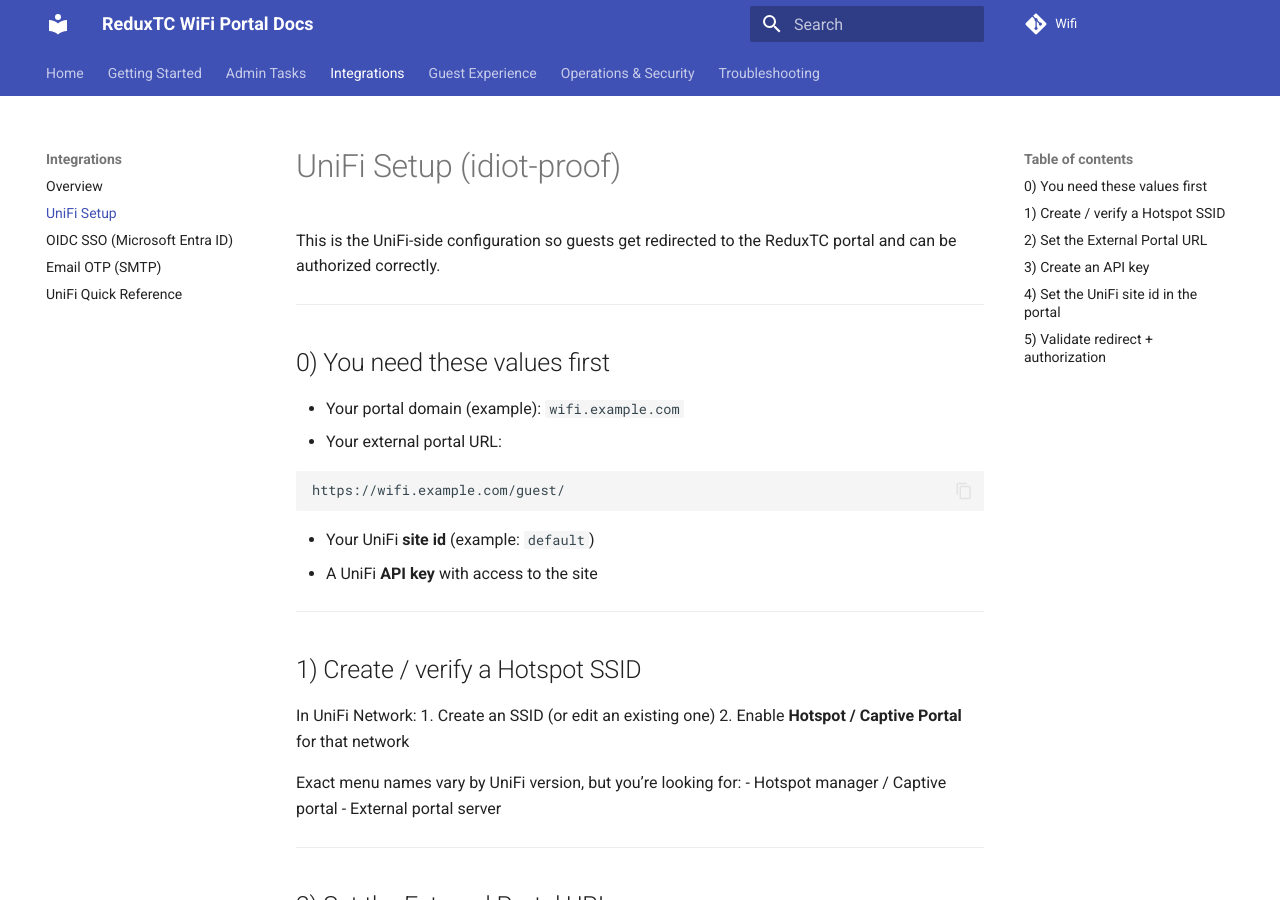
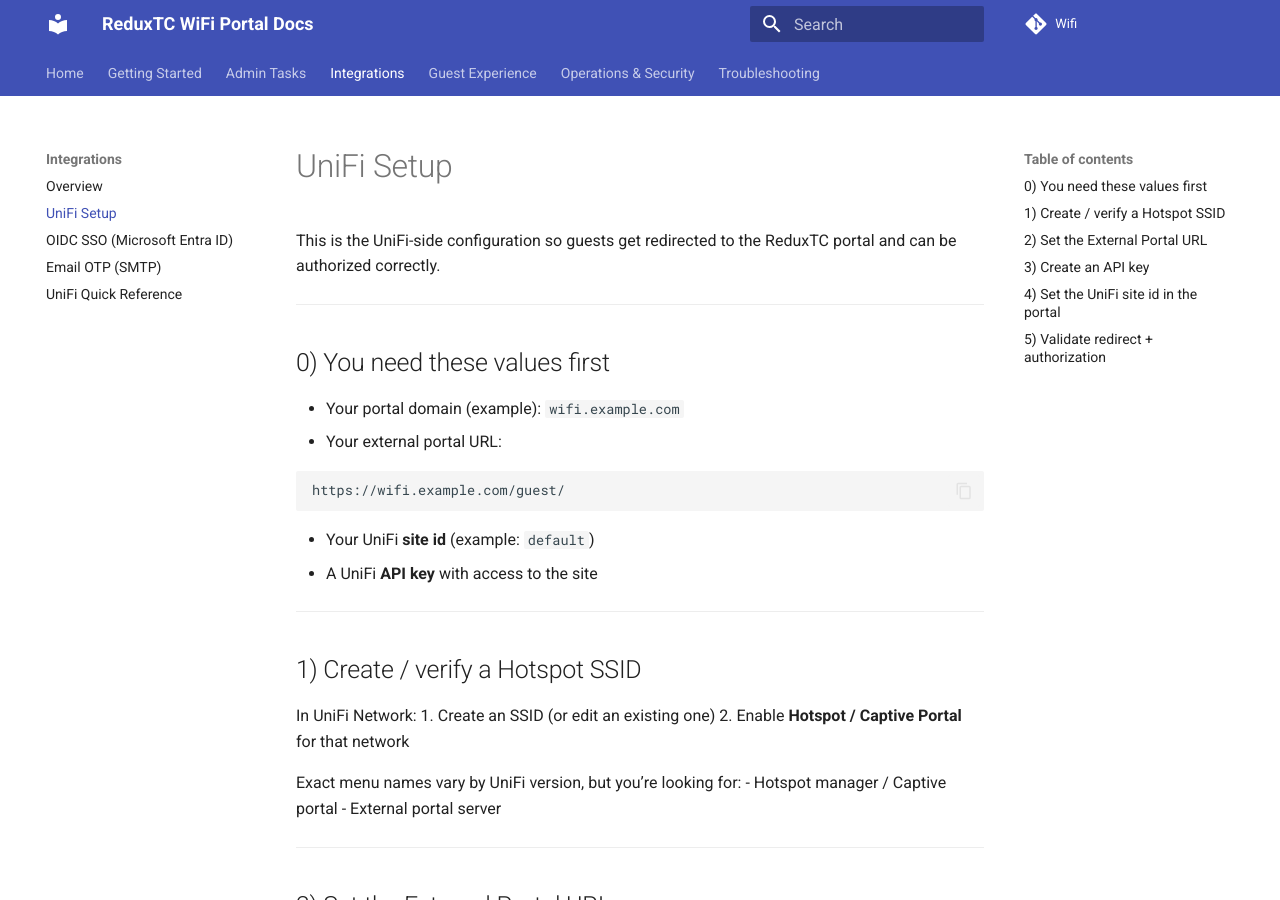
Before and after one commit to dannoetc/redux-unifi-portal, an MkDocs documentation site: the page built from docs/docs/unifi-setup.md, in a window 1280 px wide and 900 px high. Built offline with MkDocs 1.6.1 and Material for MkDocs 9.7.7, drawn with Linux system fonts in a browser that asks for light colours.

Commit message:
Remove 'idiot-proof' from UniFi Setup title

```diff
--- a/docs/docs/unifi-setup.md
+++ b/docs/docs/unifi-setup.md
@@ -1,4 +1,4 @@
-# UniFi Setup (idiot-proof)
+# UniFi Setup
 
 This is the UniFi-side configuration so guests get redirected to the ReduxTC portal and can be authorized correctly.
 
```
